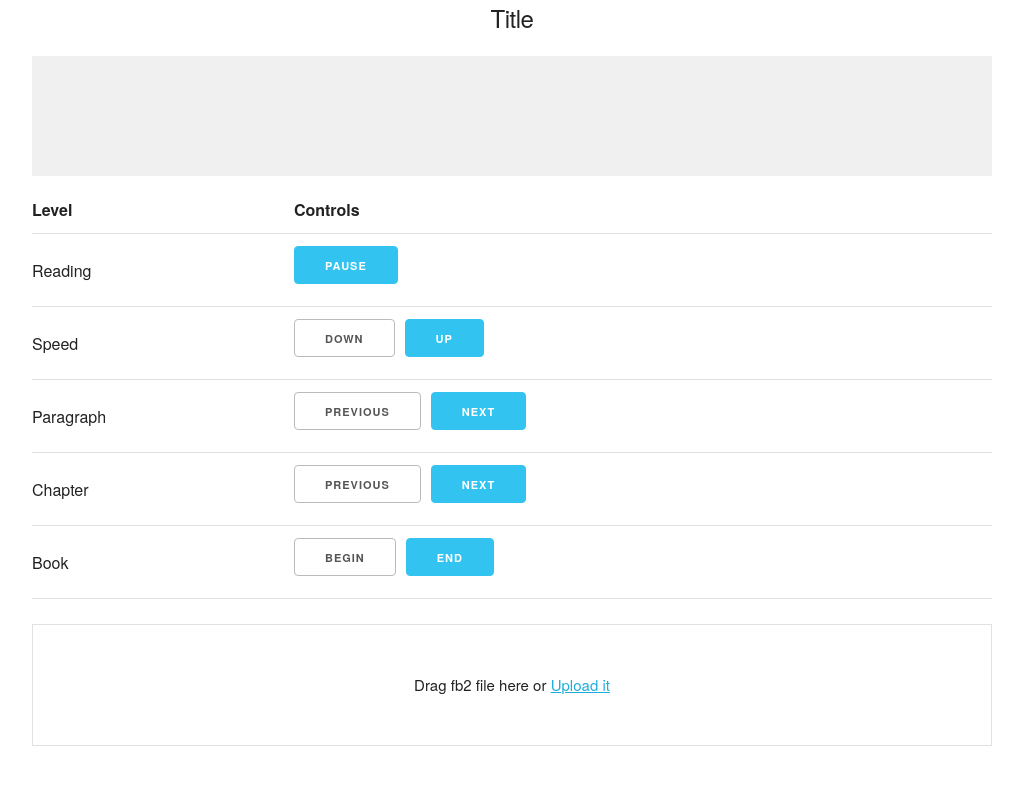
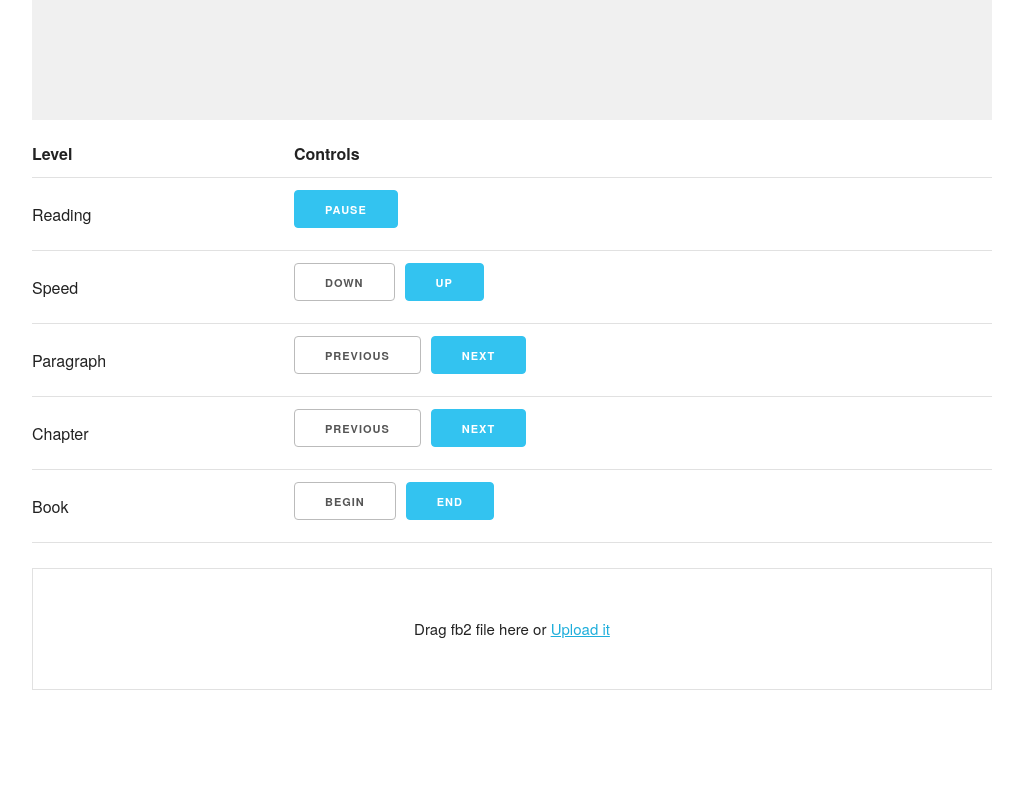
Before and after one commit to eapyl/fb2reader, a Jekyll site: the page index.html, which Jekyll copies as it is, in a window 1280 px wide. Shown: the top 785 px of the page, without its empty margins (128-1151 px from the left). Built offline with Jekyll 4.4.1, drawn with Linux system fonts in a browser that asks for light colours.

Commit message:
Cleaned styles

```diff
--- a/index.html
+++ b/index.html
@@ -4,9 +4,6 @@
         <link rel="stylesheet" href="skeleton.css">
         <style>
         * {
-            margin:0;
-            padding:0;
-            border:0;
             text-align: center;
         }
 
@@ -52,8 +49,8 @@
     <body>
         <div class="container">
             <div class="row">
-                <h5 id="book-title">Title</h5>
-                <h6 id="section-title"></h6>
+                <div id="book-title"></div>
+                <div id="section-title"></div>
                 <div class="marquee">
                     <div class="text" unselectable="on" onselectstart="return false;" onmousedown="return false;"></div>
                 </div>
@@ -87,9 +84,7 @@
                         </tr>
                     </tbody>
                 </table>
-                <div>
-                    <div id="drop-zone">Drag fb2 file here or <a href="" onclick="document.getElementById('upload').click(); return false">Upload it</a></div>
-                </div>
+                <div id="drop-zone">Drag fb2 file here or <a href="" onclick="document.getElementById('upload').click(); return false">Upload it</a></div>
                 <input type="file" id="upload" name="upload" style="visibility: hidden; width: 1px; height: 1px" multiple />
             </div>
         </div>
```
